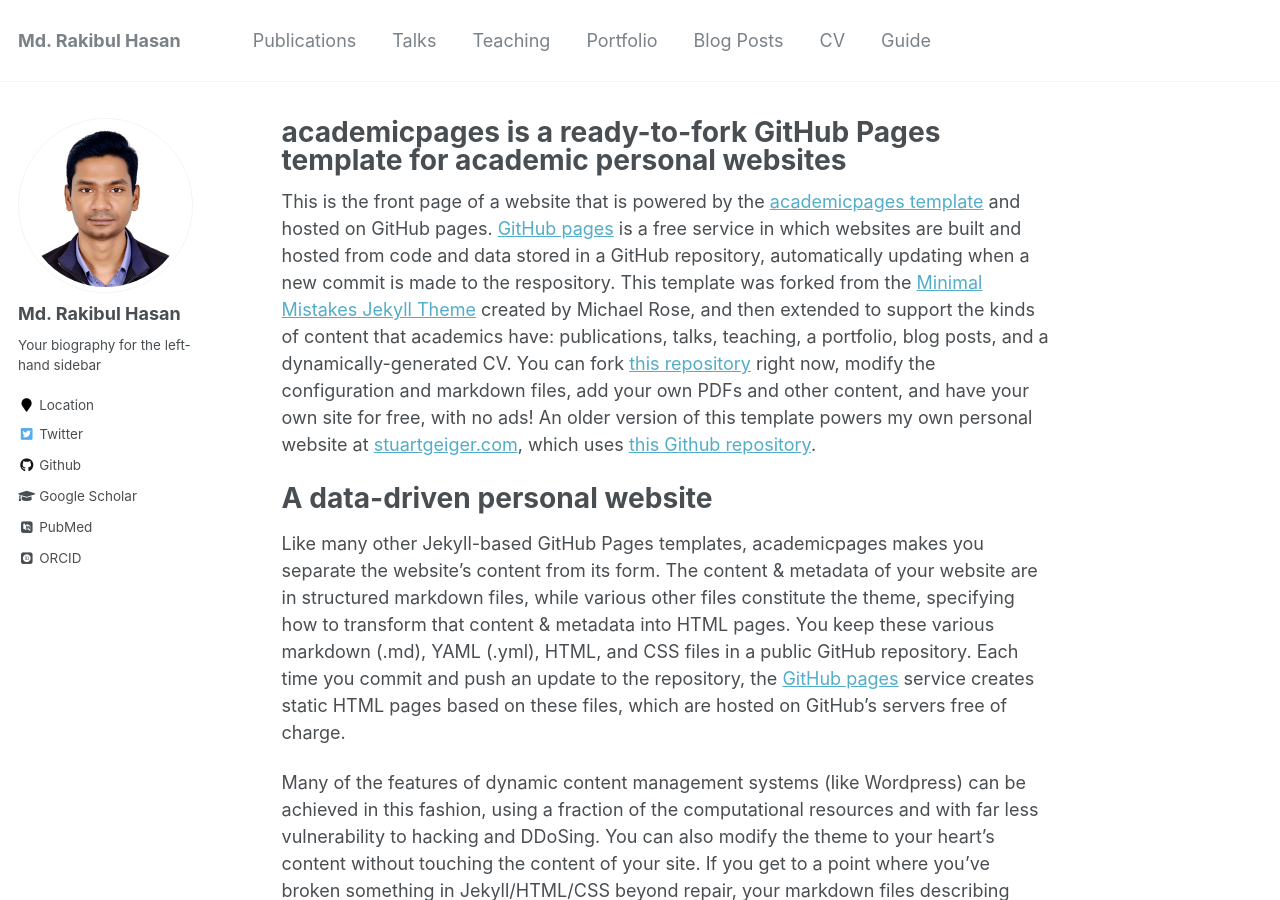
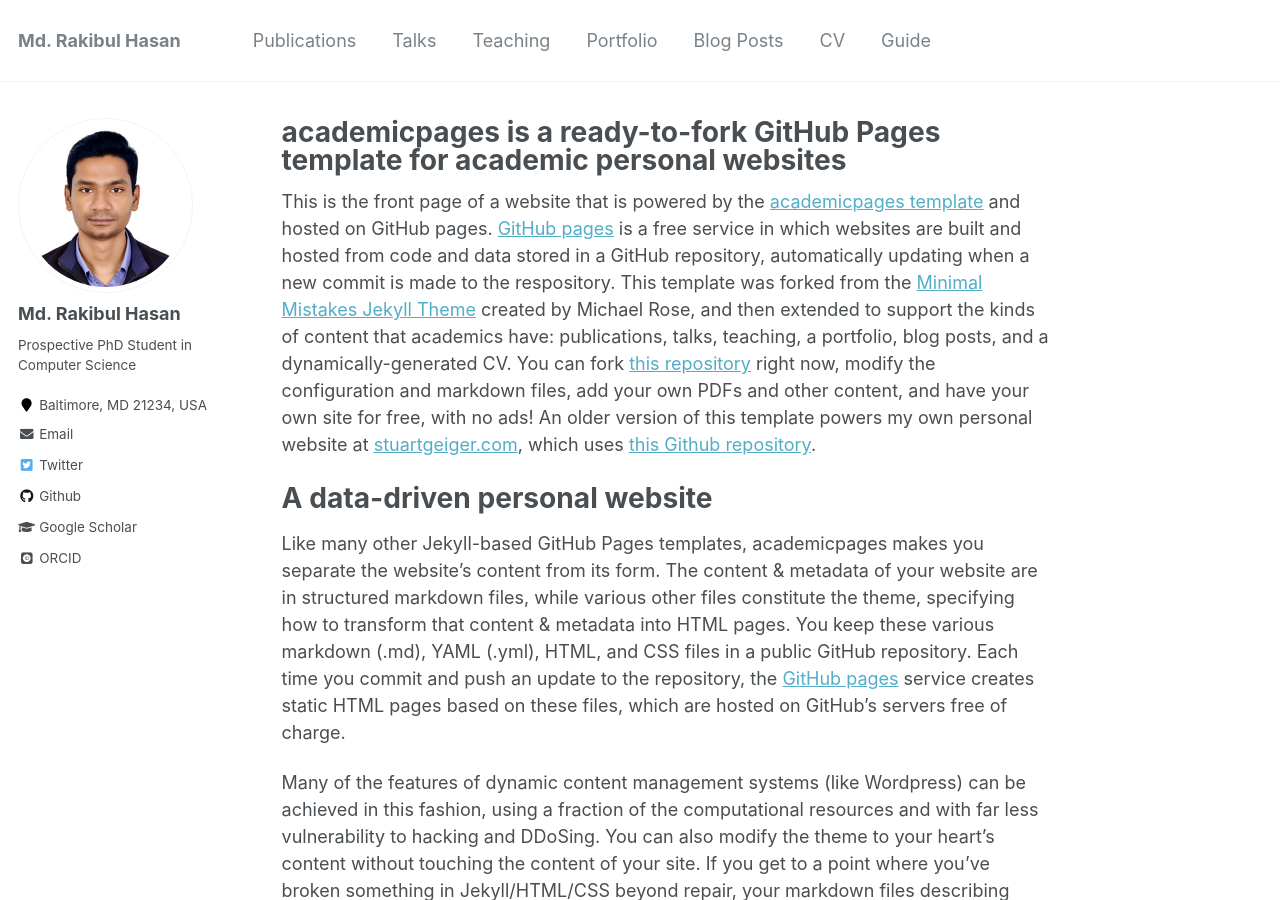
Before and after one commit to Hasan-MdRakibul/hasan-mdrakibul.github.io, a Jekyll site: the page built from _pages/about.md, in a window 1280 px wide and 900 px high. Built offline with Jekyll 4.4.1, drawn with Linux system fonts in a browser that asks for light colours; some web fonts are replaced.

Commit message:
init changes

```diff
--- a/_config.yml
+++ b/_config.yml
@@ -82,12 +82,12 @@ analytics:
 author:
   name             : "Md. Rakibul Hasan"
   avatar           : "me.jpg"
-  bio              : "Your biography for the left-hand sidebar"
-  location         : "Location"
+  bio              : "Prospective PhD Student in Computer Science"
+  location         : "Baltimore, MD 21234, USA"
   employer         :
-  pubmed           : "https://www.ncbi.nlm.nih.gov/pubmed/?term=john+snow"
+  #pubmed           : "https://www.ncbi.nlm.nih.gov/pubmed/?term=john+snow"
   googlescholar    : "http://yourfullgooglescholarurl.com"
-  email            :
+  email            : "mdhas1@morgan.edu, hasan.mr@du.ac.bd"
   researchgate     :  # example: "https://www.researchgate.net/profile/yourprofile"
   uri              :
   bitbucket        :
```
